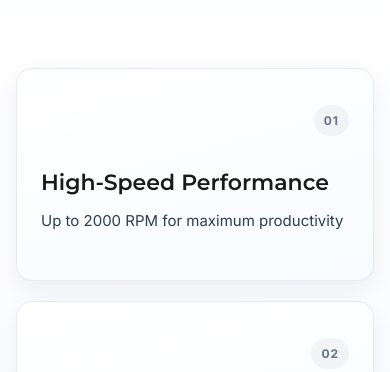
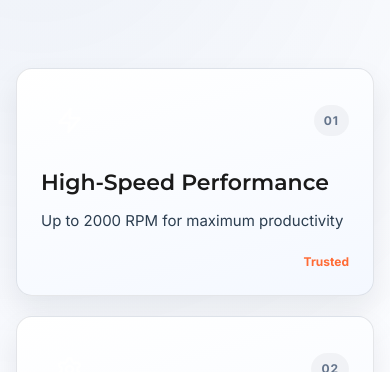
Before and after one commit to Jash630/ZMS-LIZZA, a React (Vite) app in the folder frontend/: page / in a window 390 px wide. Shown: the part 1212-1584 px from the top of the page. Built offline with nearby package versions, Linux system fonts and the light colour scheme; no server answers.

Commit message:
fix: improve why-choose UI and repair featured product card click behavior

```diff
--- a/frontend/src/components/home/FeaturedProducts.jsx
+++ b/frontend/src/components/home/FeaturedProducts.jsx
@@ -73,8 +73,17 @@ export function FeaturedProducts({ products = [], recentMediaImages = [] }) {
               {cards.map((product) => (
                 <div
                   key={product.id || product.slug || product.name}
-                  className="gradient-border flex-shrink-0 bg-white rounded-2xl shadow-lg hover:shadow-2xl transition-all duration-300 hover:-translate-y-2"
+                  className="gradient-border flex-shrink-0 bg-white rounded-2xl shadow-lg hover:shadow-2xl transition-all duration-300 hover:-translate-y-2 cursor-pointer"
                   style={{ width: 'min(360px, 84vw)' }}
+                  role="button"
+                  tabIndex={0}
+                  onClick={() => openDetails(product.detailTarget)}
+                  onKeyDown={(event) => {
+                    if (event.key === 'Enter' || event.key === ' ') {
+                      event.preventDefault()
+                      openDetails(product.detailTarget)
+                    }
+                  }}
                 >
                   <ProductImageCarousel images={product.carouselImages} alt={product.name} height={240} />
 
@@ -92,7 +101,10 @@ export function FeaturedProducts({ products = [], recentMediaImages = [] }) {
                     <div className="flex items-center gap-4">
                       <button
                         type="button"
-                        onClick={() => openDetails(product.detailTarget)}
+                        onClick={(event) => {
+                          event.stopPropagation()
+                          openDetails(product.detailTarget)
+                        }}
                         className="flex-1 px-4 py-2 rounded-lg border-2 transition-all hover:scale-105"
                         style={{ borderColor: 'var(--gradient-blue)', color: 'var(--gradient-blue)', fontWeight: 600, fontSize: '14px' }}
                       >
@@ -100,7 +112,10 @@ export function FeaturedProducts({ products = [], recentMediaImages = [] }) {
                       </button>
                       <button
                         type="button"
-                        onClick={() => navigateTo('contact')}
+                        onClick={(event) => {
+                          event.stopPropagation()
+                          navigateTo('contact')
+                        }}
                         style={{ color: 'var(--accent-orange)', fontWeight: 600, fontSize: '14px', background: 'none', border: 'none', cursor: 'pointer' }}
                       >
                         {t('featuredProducts.requestQuote')}
--- a/frontend/src/components/home/WhyChooseSection.jsx
+++ b/frontend/src/components/home/WhyChooseSection.jsx
@@ -13,7 +13,7 @@ export function WhyChooseSection() {
   const features = Array.isArray(t('whyChoose.features', [])) ? t('whyChoose.features', []) : []
 
   return (
-    <section className="py-24" style={{ background: 'linear-gradient(180deg, #ffffff 0%, #f7f9ff 100%)' }}>
+    <section className="py-24" style={{ background: 'radial-gradient(circle at 10% 10%, rgba(46,94,170,0.08) 0%, transparent 45%), linear-gradient(180deg, #ffffff 0%, #f7f9ff 100%)' }}>
       <div className="max-w-[1400px] mx-auto px-4 sm:px-6">
         <div className="text-center max-w-3xl mx-auto mb-16">
           <h2 className="mb-4">{t('whyChoose.title')}</h2>
@@ -31,13 +31,24 @@ export function WhyChooseSection() {
             return (
             <article
               key={`${feature?.title}-${index}`}
-              className="relative overflow-hidden rounded-2xl border p-6 lg:p-7 transition-all duration-300 hover:-translate-y-1.5 hover:shadow-2xl"
+              className="relative overflow-hidden rounded-2xl border p-6 lg:p-7 transition-all duration-300 hover:-translate-y-2 hover:shadow-2xl"
               style={{
-                borderColor: 'rgba(15, 23, 42, 0.08)',
-                boxShadow: '0 10px 24px rgba(15,23,42,0.06)',
-                background: 'linear-gradient(165deg, #ffffff 0%, #f8fbff 100%)',
+                borderColor: 'rgba(15, 23, 42, 0.10)',
+                boxShadow: '0 14px 30px rgba(15,23,42,0.08)',
+                background: 'linear-gradient(165deg, #ffffff 0%, #f4f8ff 100%)',
               }}
             >
+              <div
+                style={{
+                  position: 'absolute',
+                  left: 0,
+                  right: 0,
+                  top: 0,
+                  height: 5,
+                  background: `linear-gradient(90deg, ${meta.color}, ${meta.color}99)`,
+                }}
+              />
+
               <div
                 style={{
                   position: 'absolute',
@@ -47,6 +58,15 @@ export function WhyChooseSection() {
                   height: 110,
                   borderRadius: '50%',
                   background: `radial-gradient(circle, ${meta.color}22 0%, transparent 70%)`,
+                  pointerEvents: 'none',
+                }}
+              />
+
+              <div
+                style={{
+                  position: 'absolute',
+                  inset: 0,
+                  background: `linear-gradient(135deg, ${meta.color}10 0%, transparent 36%)`,
                   pointerEvents: 'none',
                 }}
               />
@@ -73,7 +93,10 @@ export function WhyChooseSection() {
               <h4 className="mb-3" style={{ fontSize: '22px', lineHeight: 1.25 }}>{feature?.title}</h4>
               <p style={{ fontSize: '15px', color: 'var(--dark-gray)', lineHeight: '1.7' }}>{feature?.description}</p>
 
-              <div style={{ marginTop: 18, height: 4, borderRadius: 999, background: `linear-gradient(90deg, ${meta.color}, ${meta.color}55)` }} />
+              <div style={{ marginTop: 18, display: 'flex', alignItems: 'center', justifyContent: 'space-between', gap: 12 }}>
+                <div style={{ height: 4, flex: 1, borderRadius: 999, background: `linear-gradient(90deg, ${meta.color}, ${meta.color}55)` }} />
+                <span style={{ fontSize: 12, fontWeight: 700, color: meta.color }}>Trusted</span>
+              </div>
             </article>
           )})}
         </div>
--- a/frontend/src/index.css
+++ b/frontend/src/index.css
@@ -136,6 +136,7 @@
   content: '';
   position: absolute;
   inset: 0;
+  pointer-events: none;
   border-radius: inherit;
   padding: 2px;
   background: linear-gradient(135deg, var(--gradient-red), var(--gradient-purple), var(--gradient-blue));
```
